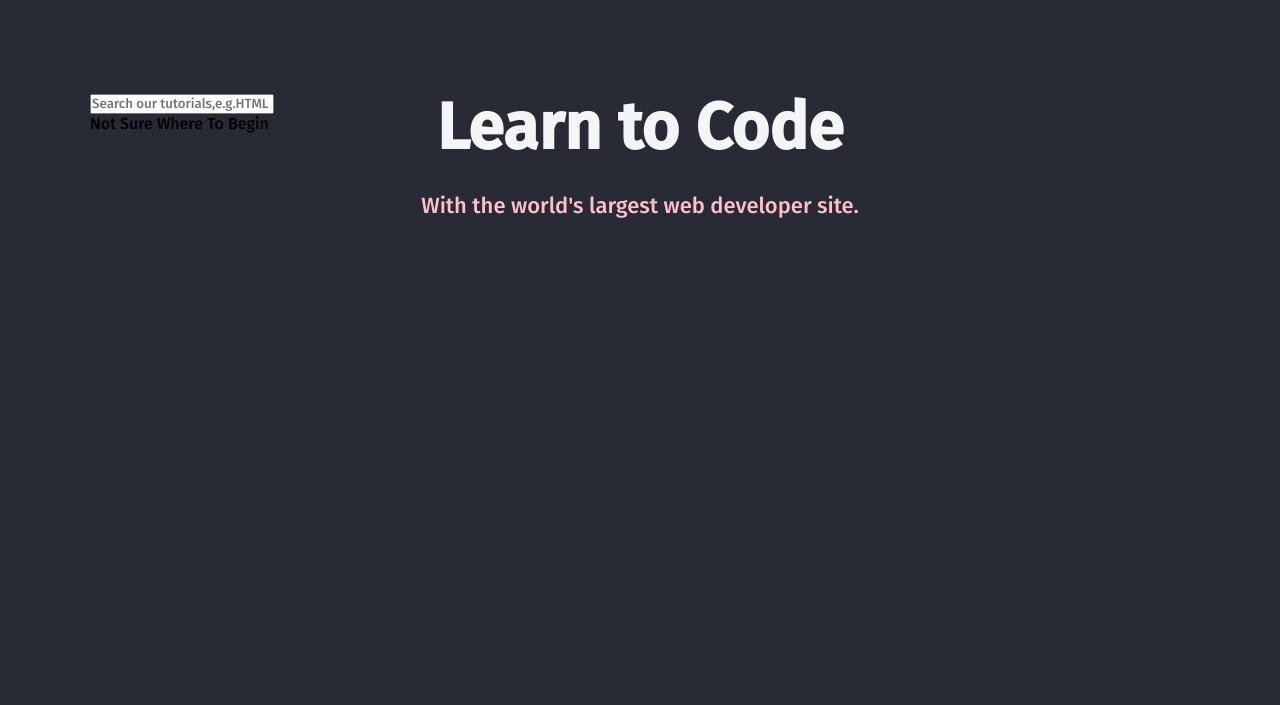
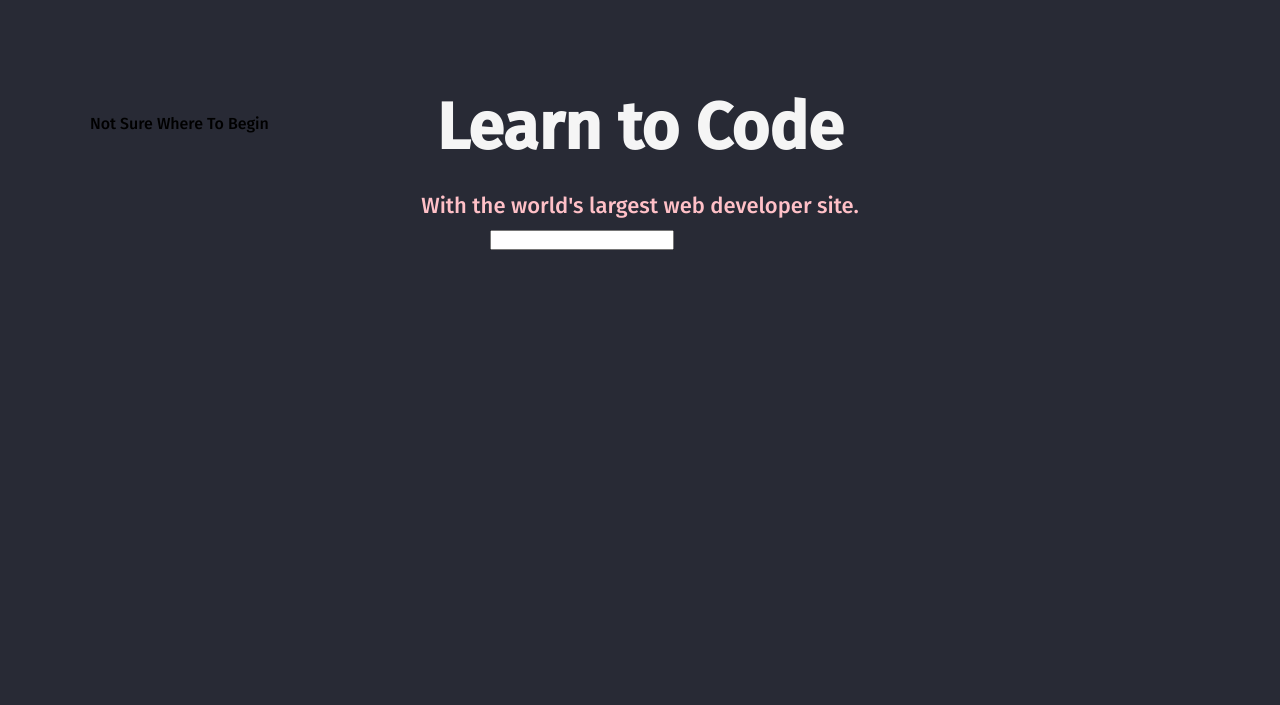
Before and after one commit to abhi-2107/webgoalW, a plain HTML site: page index.html in a window 1280 px wide. Shown: the part 88-793 px from the top of the page. Drawn offline with Linux system fonts and the light colour scheme.

Commit message:
2 files modified

```diff
--- a/index.html
+++ b/index.html
@@ -57,10 +57,9 @@
       <div class="first">
         <h1>Learn to Code</h1>
         <p class="pink1">With the world's largest web developer site.</p>
+        <input type="text" class="search">
 
-        <form action="input">
-          <input type="text" placeholder="Search our tutorials,e.g.HTML" />
-        </form>
+
         <p>Not Sure Where To Begin</p>
       </div>
       <div class="second">
--- a/styles.css
+++ b/styles.css
@@ -112,6 +112,11 @@ h1 {
   top: 126px;
   text-align: center;
 }
+.search {
+  position: relative;
+  top: 136px;
+  left: 400px;
+}
 
 footer {
   background-color: #282a35;
```
